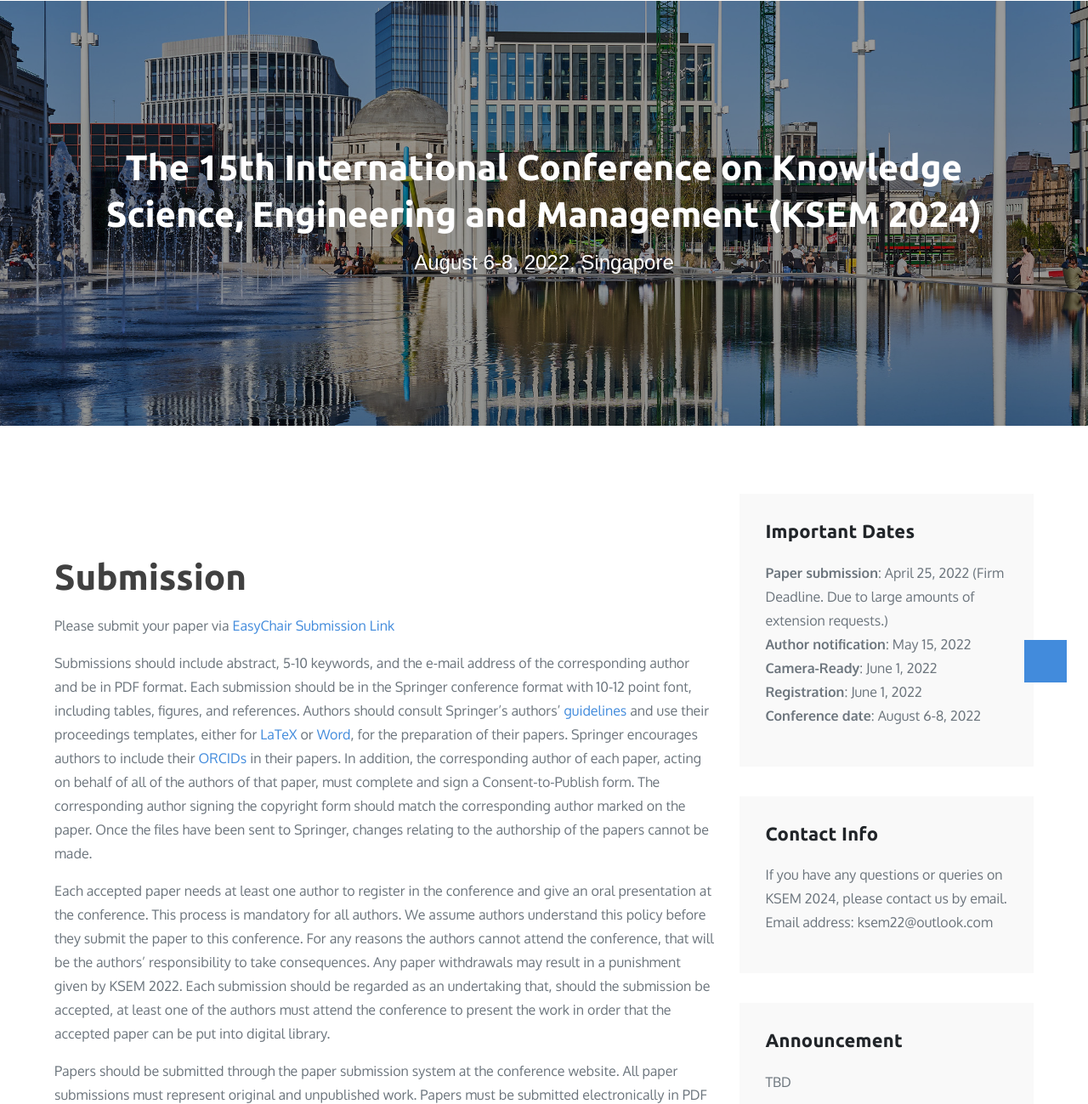
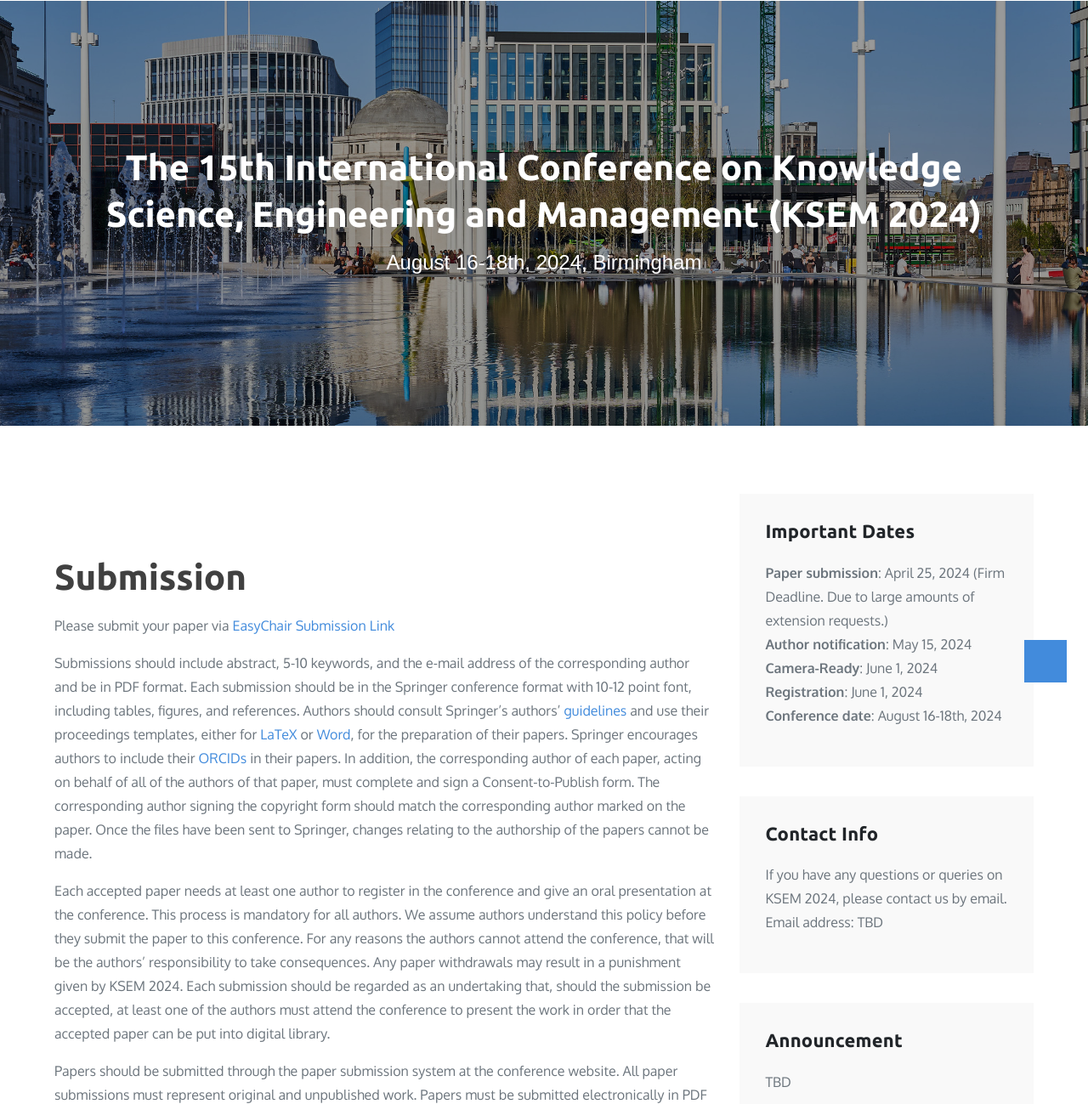
Before and after one commit to wyonghao/KSEM24, a plain HTML site: page submission.html in a window 1280 px wide. Shown: the part 97-1396 px from the top of the page at 85% size. Drawn offline with Linux system fonts and the light colour scheme; some icons are missing.

Commit message:
@
Email change to TBD

```diff
--- a/submission.html
+++ b/submission.html
@@ -145,7 +145,7 @@
 					<div class="wrapper">
 						<h2 class="page-title">The 15th International Conference on Knowledge Science, Engineering and
 							Management (KSEM 2024)</h2>
-						<p style="font-size:24px;color:white; font-family:sans-serif">August 6-8, 2022, Singapore</p>
+						<p style="font-size:24px;color:white; font-family:sans-serif">August 16-18th, 2024, Birmingham</p>
 					</div><!-- .wrapper -->
 				</header>
 			</div><!-- #page-site-header -->
@@ -188,7 +188,7 @@
 									this policy before they submit the paper to this conference. For any reasons the
 									authors cannot attend the conference, that will be the authors’ responsibility to
 									take consequences. Any paper withdrawals may result in a punishment given by KSEM
-									2022. Each submission should be regarded as an undertaking that, should the
+									2024. Each submission should be regarded as an undertaking that, should the
 									submission be accepted, at least one of the authors must attend the conference to
 									present the work in order that the accepted paper can be put into digital library.
 								</p>
@@ -282,12 +282,12 @@
 					<aside id="text-5" class="widget widget_text">
 						<h2 class="widget-title">Important Dates</h2>
 						<div class="textwidget">
-							<p><strong>Paper submission</strong>: April 25, 2022 (Firm Deadline. Due to large amounts of
+							<p><strong>Paper submission</strong>: April 25, 2024 (Firm Deadline. Due to large amounts of
 								extension requests.)<br>
-								<strong>Author notification</strong>: May 15, 2022<br>
-								<strong>Camera-Ready</strong>: June 1, 2022<br>
-								<strong>Registration</strong>: June 1, 2022<br>
-								<strong>Conference date</strong>: August 6-8, 2022
+								<strong>Author notification</strong>: May 15, 2024<br>
+								<strong>Camera-Ready</strong>: June 1, 2024<br>
+								<strong>Registration</strong>: June 1, 2024<br>
+								<strong>Conference date</strong>: August 16-18th, 2024
 							</p>
 						</div>
 					</aside>
@@ -295,7 +295,7 @@
 						<h2 class="widget-title">Contact Info</h2>
 						<div class="textwidget">
 							<p>If you have any questions or queries on KSEM 2024, please contact us by email. Email
-								address: ksem22@outlook.com</p>
+								address: TBD</p>
 						</div>
 					</aside>
 					<aside id="text-6" class="widget widget_text">
```
